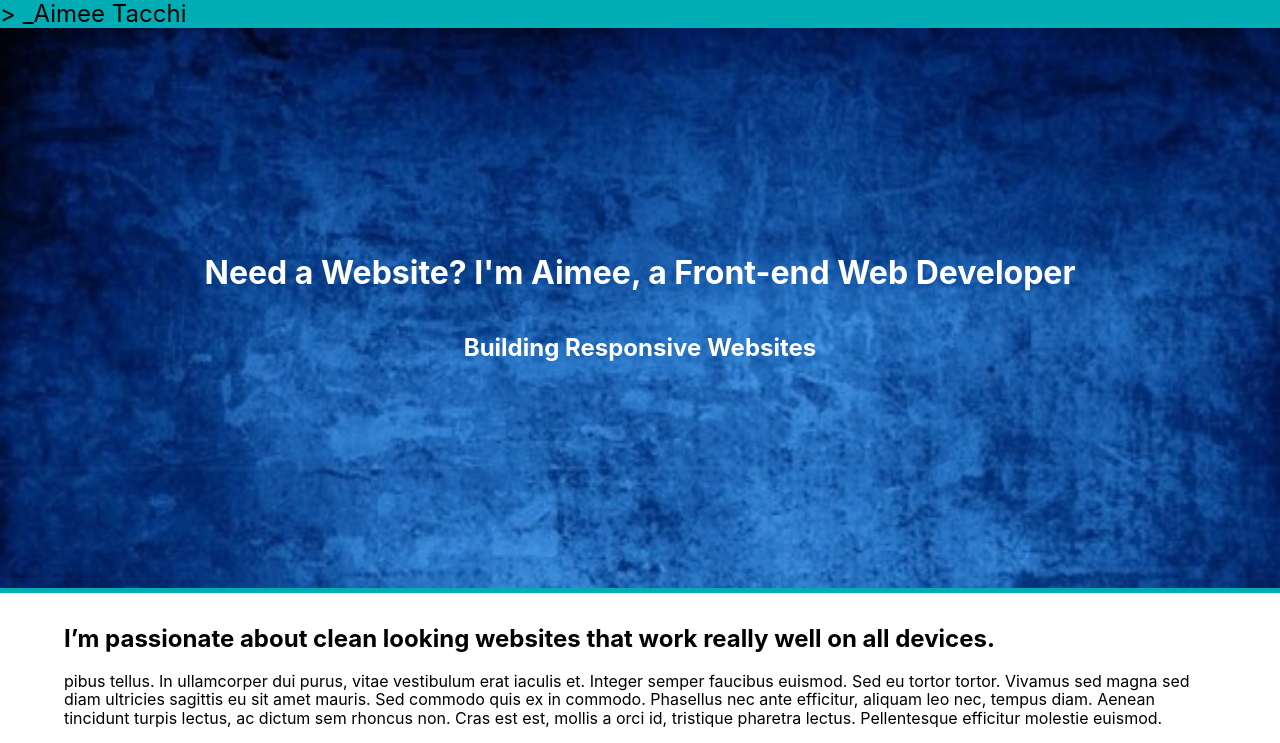
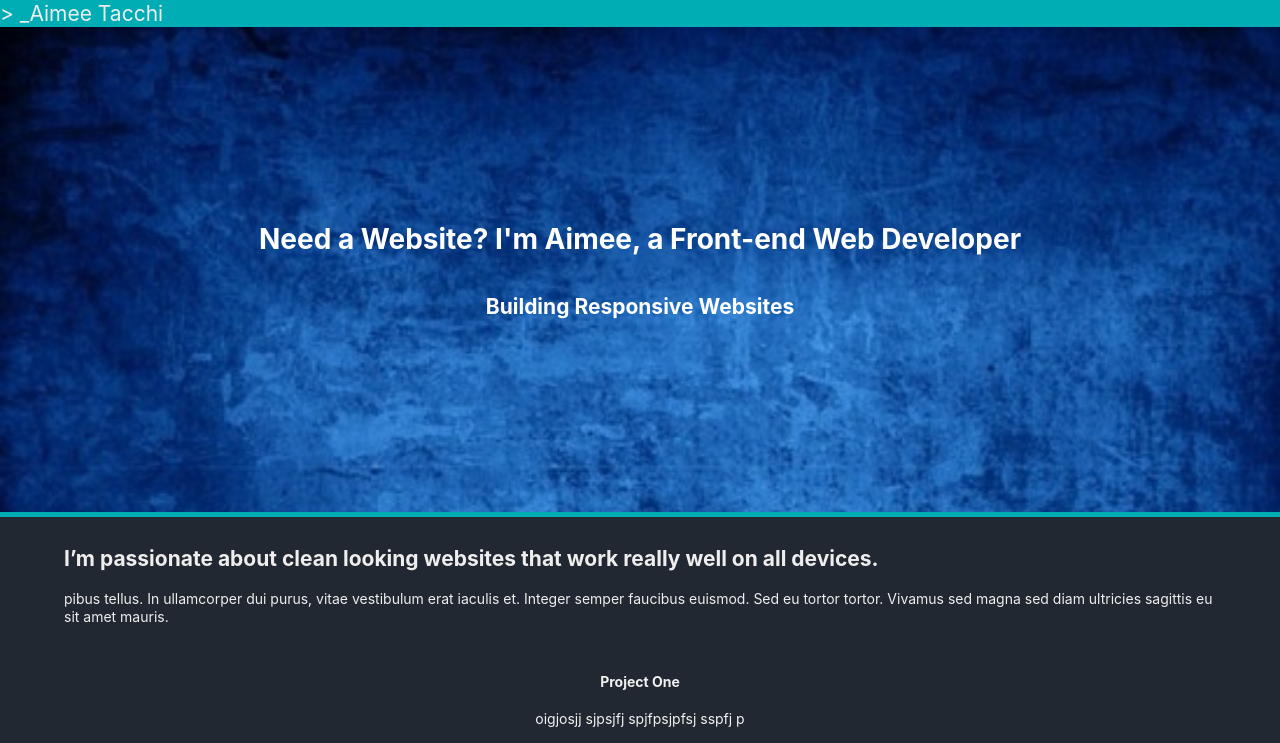
Before and after one commit to darkxangel84/react-portfolio, a React (Create React App) app in the folder portfolio2018-2019/: page / in a window 1280 px wide. Shown: the top 743 px of the page. Built offline with nearby package versions, Linux system fonts and the light colour scheme.

Commit message:
set up some styles

```diff
--- a/portfolio2018-2019/src/App.css
+++ b/portfolio2018-2019/src/App.css
@@ -1,3 +1,20 @@
+html {
+    box-sizing: border-box;
+  }
+
+  *, *:before, *:after {
+    box-sizing: inherit;
+  }
+
+body {
+    font-size: 14px;
+    line-height: 1.3;
+    margin: 0;
+    padding: 0;
+    color: #EEEEEE;
+    background-color: #222831;
+}
+
 header {
     font-size: 1.5em;
     margin: 0;
@@ -36,6 +53,34 @@ header {
     width: 90%;
 }
 
+.recent-work .recent-work-container {
+    /* box-shadow: 0 0 2rem RGBA(0, 0, 0, 0.5);
+    position: relative;
+    margin-bottom: 3em;
+    overflow: hidden; */
+    color: #f1f1f1;
+}
+
+.text-container {
+    color: #f1f1f1;
+    /* position: absolute;
+    transition: .5s ease;
+    transform: translate(-50%, -50%);
+    -ms-transform: translate(-50%, -50%);
+    opacity: 0;
+    top: 50%;
+    left: 50%;
+    width: 70%;
+    background-color: #EEEEEE;
+    text-align: center; */
+}
+
+.text {
+    width: 100%;
+    text-align: center;
+    /* color: #222831; */
+    padding: 1em;
+}
 
 footer {
     background-color: #393E46;
--- a/portfolio2018-2019/src/components/Main.js
+++ b/portfolio2018-2019/src/components/Main.js
@@ -21,11 +21,13 @@ class Main extends Component {
         return (
             <div className="container">
                 <h2>{this.props.headingTitle}</h2>
-                <p>pibus tellus. In ullamcorper dui purus, vitae vestibulum erat iaculis et. Integer semper faucibus euismod. Sed eu tortor tortor. Vivamus sed magna sed diam ultricies sagittis eu sit amet mauris. Sed commodo quis ex in commodo. Phasellus nec ante efficitur, aliquam leo nec, tempus diam. Aenean tincidunt turpis lectus, ac dictum sem rhoncus non. Cras est est, mollis a orci id, tristique pharetra lectus. Pellentesque efficitur molestie euismod.</p>
+                <p>pibus tellus. In ullamcorper dui purus, vitae vestibulum erat iaculis et. Integer semper faucibus euismod. Sed eu tortor tortor. Vivamus sed magna sed diam ultricies sagittis eu sit amet mauris.</p>
 
-                {this.state.data.map((project, i) =>
-                    <Project key={i} project={project} />
-                )}
+                <div className="recent-work">
+                    {this.state.data.map((project, i) =>
+                        <Project key={i} project={project} />
+                    )}
+                </div>
             </div>
         )
     }
--- a/portfolio2018-2019/src/components/Project.js
+++ b/portfolio2018-2019/src/components/Project.js
@@ -5,13 +5,17 @@ class Project extends Component {
 
     render() {
         const { project_title, project_description } = this.props.project;
-        return (
-            <div className="recent-work-container">
-                <div className="recent-work-title">{project_title}</div>
-                <div className="recent-description">{project_description}
+        return (<div className="recent-work-container">
+
+            <div className="text-container">
+                <div className="text">
+                    <h4 className="recent-work-title">{project_title}</h4>
+                    <p className="recent-description">{project_description}</p>
                 </div>
+
             </div>
-        )
+
+        </div>)
     }
 }
 
```
